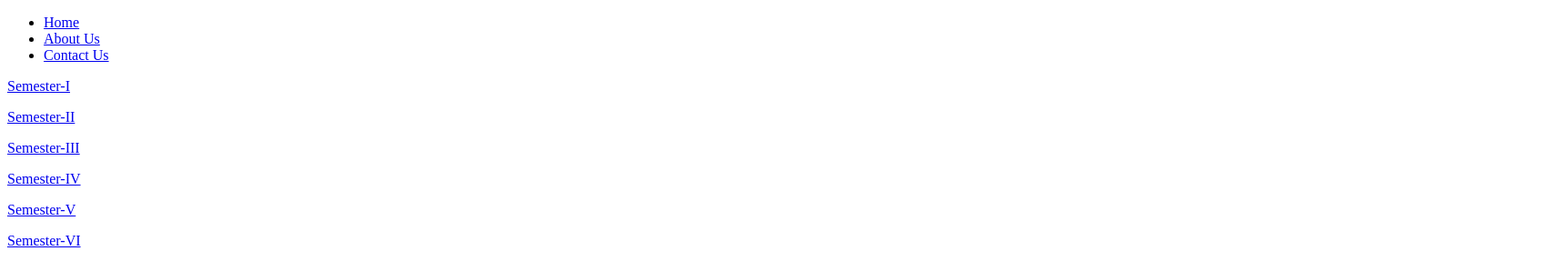
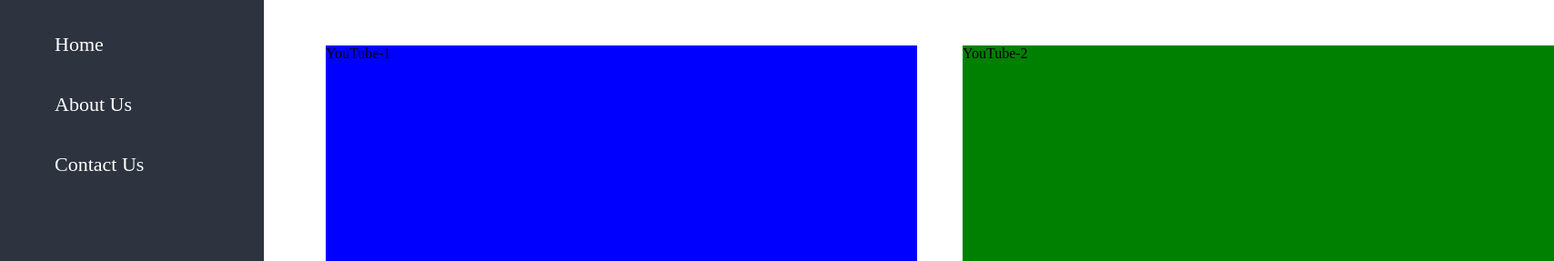
Before and after one commit to kskarthik5/CLCLNLP, a website: page html/dashboard.html in a window 1280 px wide. Shown: the top 287 px of the page at 91% size, 1708 px wide, since content can reach past the window. Drawn offline with Linux system fonts and the light colour scheme; files that its build step writes are made by us from their sources.

Commit message:
sample dashboard added fix1

```diff
--- a/html/dashboard.html
+++ b/html/dashboard.html
@@ -4,8 +4,8 @@
     <meta http-equiv="X-UA-Compatible" content="IE=edge">
     <meta name="viewport" content="width=device-width, initial-scale=1.0">
     <title>Dashboard Page</title>
-    <link type="text/css" href="html/Dashboard.css">
-    <link type="text/css" href="html/Dashboard_2.css">
+    <link rel="stylesheet" type="text/css" href="html/Dashboard.css">
+    <link rel="stylesheet" type="text/css" href="html/Dashboard_2.css">
     </head>
 <body>
 
```
